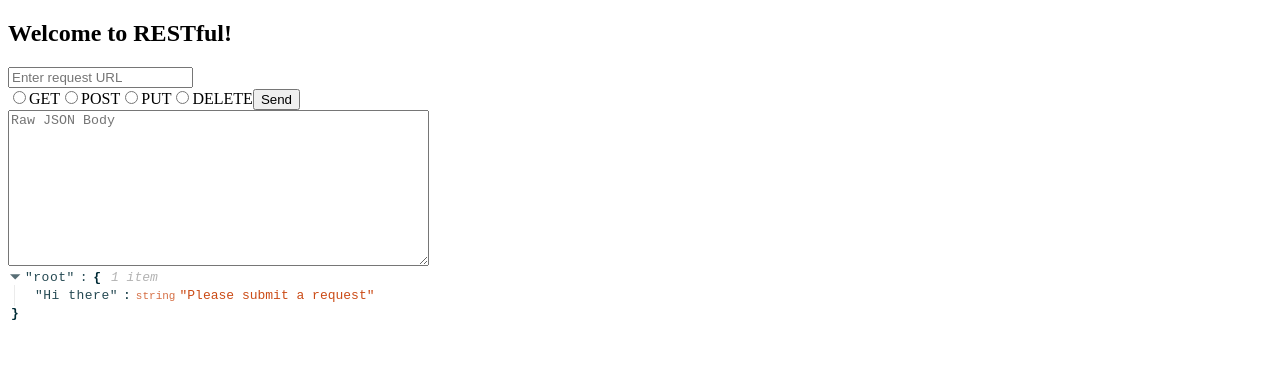
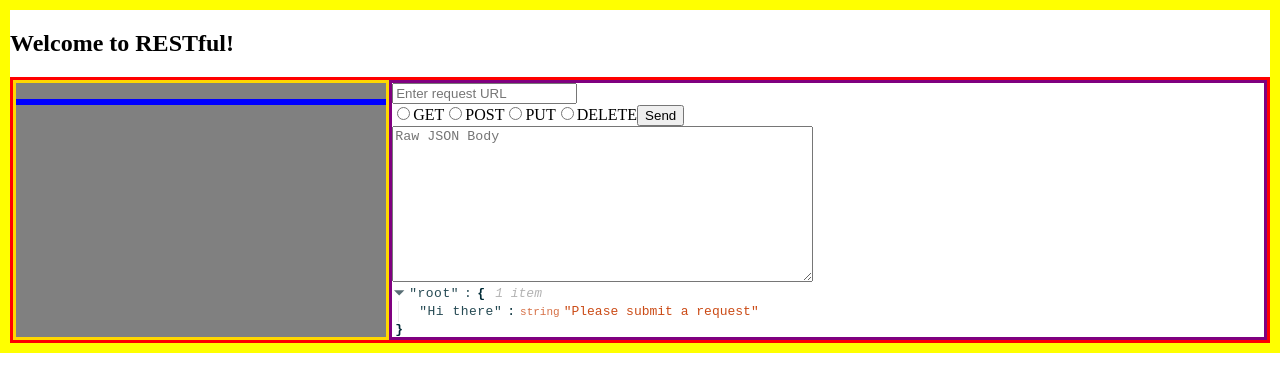
Before and after one commit to bryanakitchen/RESTful, a React app: page / in a window 1280 px wide. Shown: the top 392 px of the page. Built offline with nearby package versions, Linux system fonts and the light colour scheme.

Commit message:
begin styling and general layout

```diff
--- a/package.json
+++ b/package.json
@@ -60,6 +60,7 @@
     "node-fetch": "^2.6.1",
     "react": "^17.0.1",
     "react-dom": "^17.0.1",
-    "react-json-view": "^1.20.5"
+    "react-json-view": "^1.20.5",
+    "styled-components": "^5.2.1"
   }
 }
--- a/src/components/app/App.jsx
+++ b/src/components/app/App.jsx
@@ -1,11 +1,13 @@
 import React from 'react';
 import RESTy from '../../containers/RESTy';
+import GlobalStyle from '../../globalStyles';
 import Header from '../header/Header';
 
 export default function App() {
   return (
     <>
-      <Header />
+      <GlobalStyle />
+      <Header  />
       <RESTy />
     </>
   );
--- /dev/null
+++ b/src/components/app/DELETE.css
@@ -0,0 +1,31 @@
+.App {
+    display: grid;
+    background-color: green;
+
+  }
+
+  label > input {
+    display: none;
+}
+
+input[type="radio"]:checked + img {
+    border: solid 4px #ffde00;
+    border-radius: 25px;
+}
+
+label > span {
+  color: #B3A125;
+  font-size: 22px;
+  text-transform: capitalize;
+}
+
+body, html {
+  width: 100%;
+  height: 100%;
+  padding: 0;
+  margin: 0;
+}
+
+* {
+  box-sizing: border-box;
+}
--- a/src/components/history/History.jsx
+++ b/src/components/history/History.jsx
@@ -1,24 +1,42 @@
 import React from 'react';
 import HistoryItem from './HistoryItem';
 import PropTypes from 'prop-types';
+import styled from 'styled-components';
+
+const ArticleBox = styled.article`
+  border: 3px solid gold;
+  background: gray;
+`;
+
+const HistoryHeader = styled.h2`
+  border: 3px solid lightblue;
+`;
+
+const HistoryBox = styled.ul`
+  border: 3px solid blue;
+`;
+
+const ListItem = styled.li`
+  border: 3px solid lightgreen;
+`;
 
 const History = ({ history }) => {
   const historyElements = history.map((item, i) => {
     return (
-      <li key={i}>
+      <ListItem key={i}>
         <HistoryItem method={item.method} url={item.url} id={i} />
-      </li>
+      </ListItem>
     );
   });
 
   return (
     <>
-      <article>
-        { (historyElements < 1) ? <p></p> : <h2>History</h2> }
-        <ul>
+      <ArticleBox>
+        { (historyElements < 1) ? <p></p> : <HistoryHeader>History</HistoryHeader> }
+        <HistoryBox>
           {historyElements}
-        </ul>
-      </article>
+        </HistoryBox>
+      </ArticleBox>
     </>
   );
 };
--- a/src/containers/RESTy.jsx
+++ b/src/containers/RESTy.jsx
@@ -3,6 +3,20 @@ import History from '../components/history/History';
 import Request from '../components/request/Request';
 import Response from '../components/response/Response';
 import { fetchRequest } from '../services/fetchRequest';
+import styled from 'styled-components';
+
+const ContainerDiv = styled.div`
+border: 3px solid red;
+display: grid;
+grid-template-columns: 30% 1fr;
+grid-template-rows: auto;
+`;
+
+const ReqResDiv = styled.div`
+  border: 3px solid purple;
+  display: flex;
+  flex-direction: column;
+  `;
 
 export default class RESTy extends Component {
   state = {
@@ -39,8 +53,12 @@ export default class RESTy extends Component {
     const { url, method, body, display, history } = this.state;
     return (
       <>
+        <ContainerDiv>
+          {/* <HistoryDiv> */}
             <History history={history} />
+          {/* </HistoryDiv> */}
 
+          <ReqResDiv>
             <Request
               onChange={this.handleChange}
               onSubmit={this.handleSubmit}
@@ -49,6 +67,9 @@ export default class RESTy extends Component {
               body={body}
             />
             <Response display={display} />
+          </ReqResDiv>
+
+        </ContainerDiv>
       </>
     );
   }
--- /dev/null
+++ b/src/globalStyles.js
@@ -0,0 +1,22 @@
+import { createGlobalStyle } from 'styled-components';
+
+const GlobalStyle = createGlobalStyle`
+  body {
+    width: 100%;
+    height: 100%;
+    padding: 0;
+    margin: 0;
+    box-sizing: border-box;
+    border: solid 10px yellow;
+}
+`;
+
+export default GlobalStyle;
+// font-family: Open-Sans, Helvetica, Sans-Serif;
+// flex-direction: row;
+// flex-wrap: wrap;
+// justify-content: center;
+// align-items: center;
+// width: auto;
+// flex-direction: row;
+// display: flex;
```
Also changed, not shown: 2 other files (tests, documents, lock files or other folders). Lines whose indentation alone changed are shown as unchanged.
